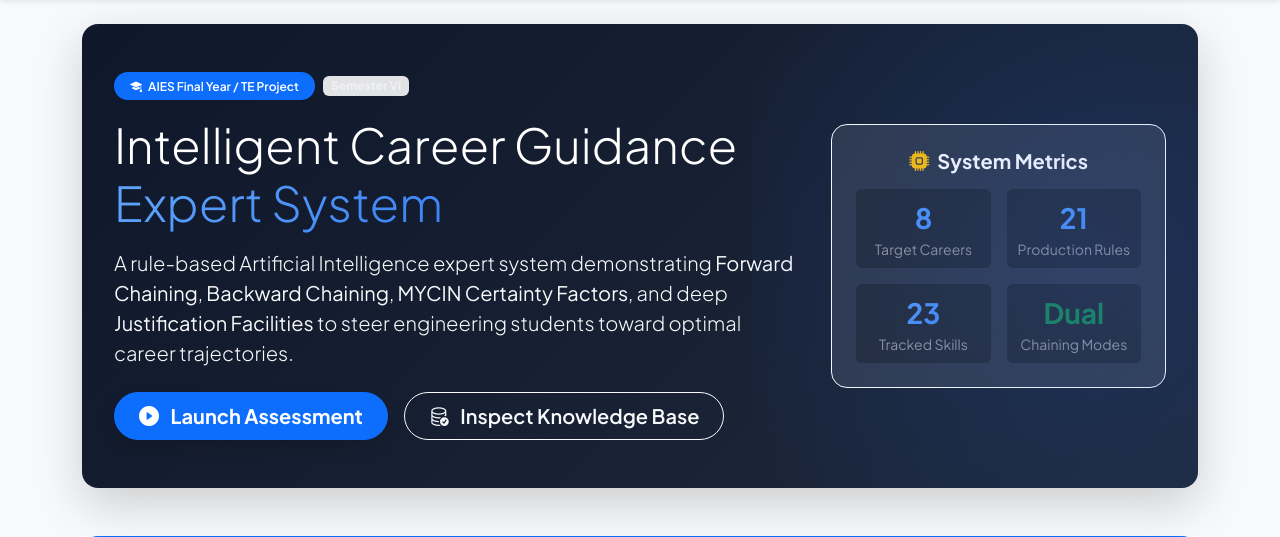
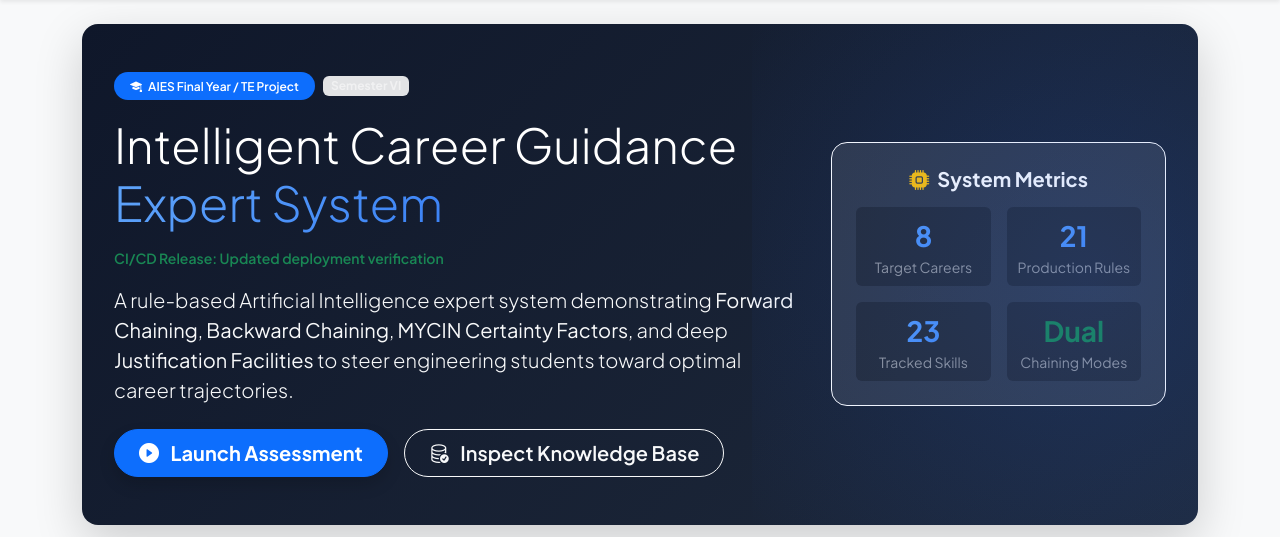
Before and after one commit to avni12-ai/CareerWise-AI, a Flask app: page / in a window 1280 px wide. Shown: the part 124-661 px from the top of the page. Run offline with Flask 3, Linux system fonts and the light colour scheme.

Commit message:
Update header and add CI/CD release note
Added a release note for CI/CD deployment verification.

```diff
--- a/templates/index.html
+++ b/templates/index.html
@@ -14,9 +14,12 @@
                     </span>
                     <span class="badge bg-secondary-subtle text-white-50 px-2 py-1 rounded">Semester VI</span>
                 </div>
-                <h1 class="display-5 fw-extrabold text-white mb-3">
-                    Intelligent Career Guidance <span class="text-primary-gradient">Expert System</span>
-                </h1>
+               <h1 class="display-5 fw-extrabold text-white mb-3">
+    Intelligent Career Guidance <span class="text-primary-gradient">Expert System</span>
+</h1>
+<p class="small text-success fw-semibold">
+    CI/CD Release: Updated deployment verification
+</p>
                 <p class="lead text-light opacity-90 mb-4" style="max-width: 680px;">
                     A rule-based Artificial Intelligence expert system demonstrating
                     <strong>Forward Chaining</strong>, <strong>Backward Chaining</strong>,
```
